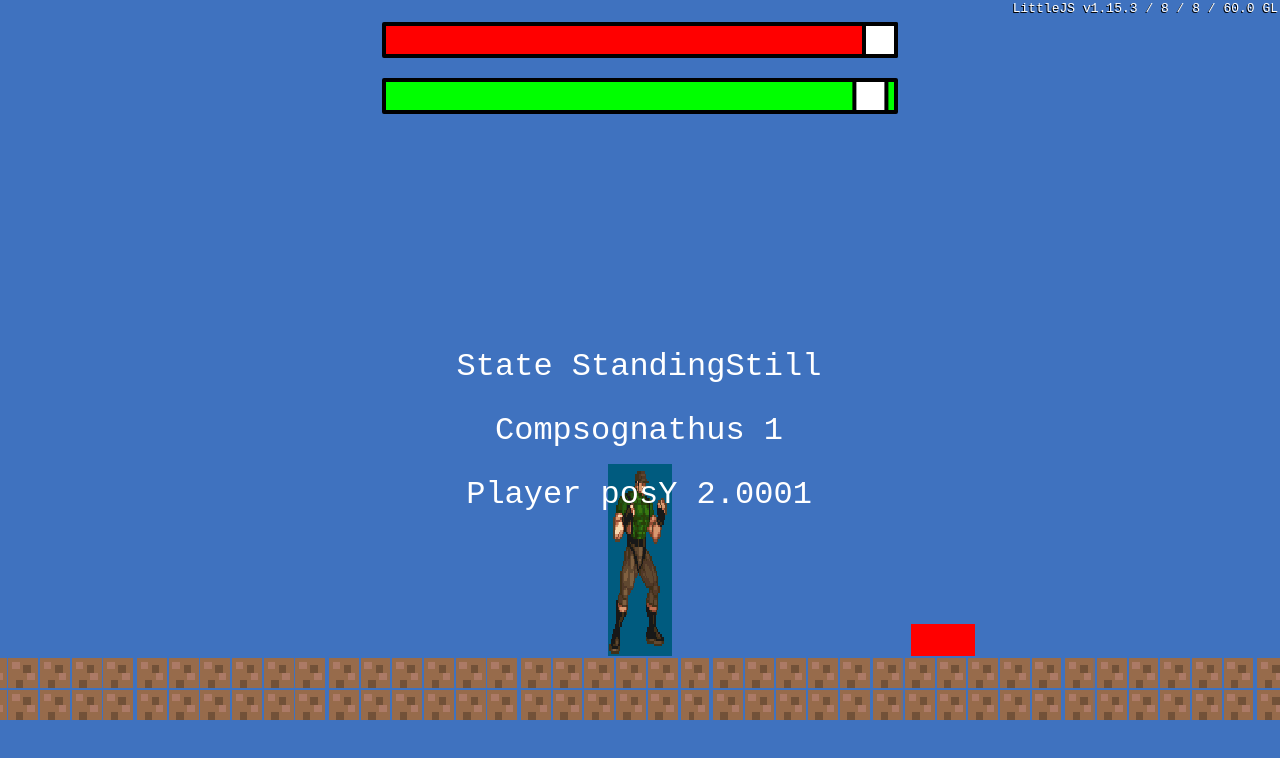
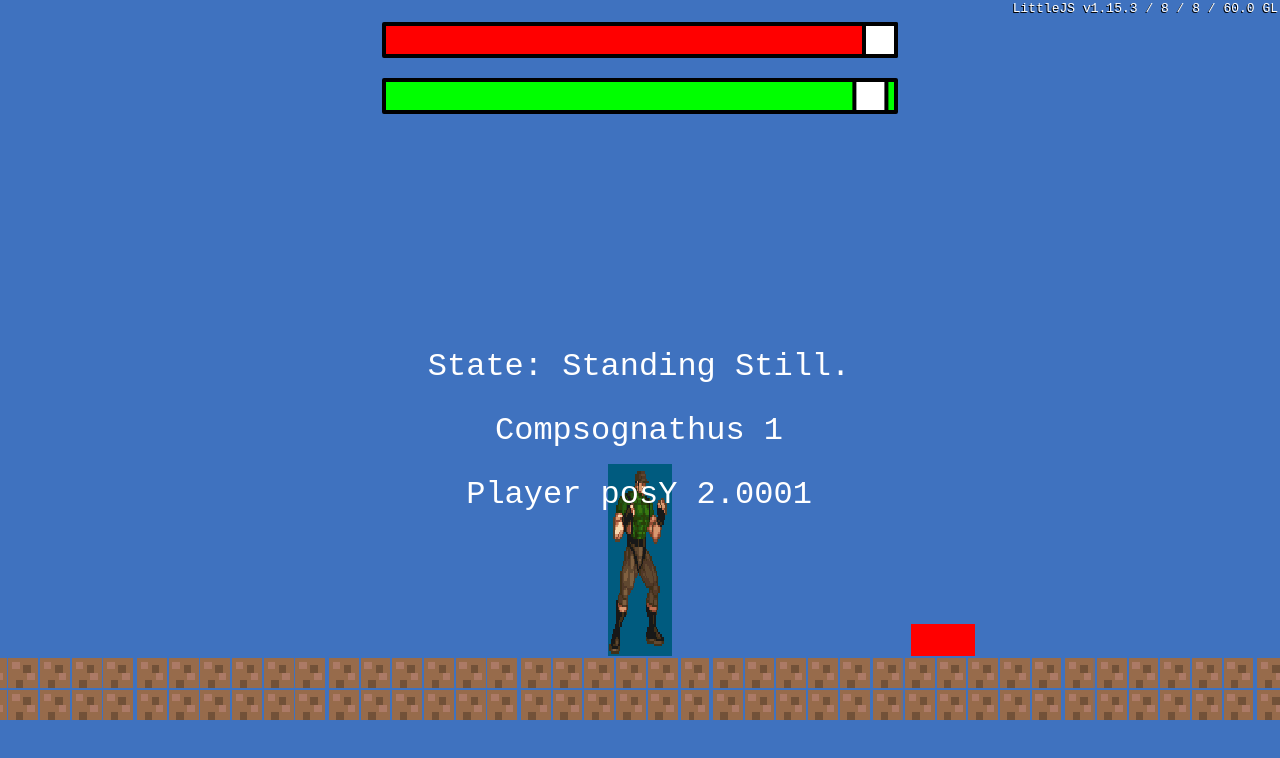
Before and after one commit to RaphaelTheStegosaurus/compsognathus, a website: page index.html in a window 1280 px wide. Drawn offline with Linux system fonts and the light colour scheme.

Commit message:
Working on FSM

```diff
--- /dev/null
+++ b/FSM.js
@@ -0,0 +1,207 @@
+const FSM = {
+  PLAYER: {
+    SHAKING_OFF: {
+      //Sacudirse los compsognathus encima de el
+      name: "Shaking Off",
+      enter: (player) => {},
+      update: (player) => {},
+      exit: (player) => {},
+    },
+    STANDING: {
+      //ESTANDO QUIETO
+      name: "Standing Still",
+      enter: (player) => {},
+      update: (player) => {
+        if (MoveAxisXListener()) {
+          FSM.changeState(player, FSM.PLAYER.RUNNING);
+        }
+      },
+      exit: (player) => {},
+    },
+    STANDING_DIFFICULT: {
+      //ESTANDO QUIETO CON DIFICULTAD
+      name: "Standing Still With Difficult",
+      enter: (player) => {},
+      update: (player) => {},
+      exit: (player) => {},
+    },
+    JUMPING: {
+      //Saltar
+      name: "Jumping",
+      enter: (player) => {},
+      update: (player) => {},
+      exit: (player) => {},
+    },
+    FALLING: {
+      //Regresando al suelo despues de saltar
+      name: "Falling",
+      enter: (player) => {},
+      update: (player) => {},
+      exit: (player) => {},
+    },
+    RUNNING: {
+      //Corriendo
+      name: "Running",
+      enter: (player) => {},
+      update: (player) => {
+        if (MoveAxisXListener()) {
+          console.log("DEJE DE CORRER");
+
+          FSM.changeState(player, FSM.PLAYER.STANDING);
+        } else {
+          MoveAxisX(player);
+        }
+      },
+      exit: (player) => {},
+    },
+    WALKING_DIFFICULT: {
+      //Caminando CON DIFICULTAD
+      name: "Walking With Difficult",
+      enter: (player) => {},
+      update: (player) => {},
+      exit: (player) => {},
+    },
+    TRIPPING: {
+      //TROPEZANDO por agotamiento
+      name: "Tripping To The Ground",
+      enter: (player) => {},
+      update: (player) => {},
+      exit: (player) => {},
+    },
+    BEING_ATTACKED: {
+      //Siendo Atacado
+      name: "Being Attacked",
+      enter: (player) => {},
+      update: (player) => {},
+      exit: (player) => {},
+    },
+    LIFTING_UP: {
+      //Levantándose del Suelo
+      name: "Lifting Up",
+      enter: (player) => {},
+      update: (player) => {},
+      exit: (player) => {},
+    },
+    ATTACKING: {
+      //Atacando a los compsognathus frente a el
+      name: "Attacking",
+      enter: (player) => {},
+      update: (player) => {},
+      exit: (player) => {},
+    },
+    DYING: {
+      //Muriendo devorado por los Compsognathus en el suelo.
+      name: "Dying",
+      enter: (player) => {},
+      update: (player) => {},
+      exit: (player) => {},
+    },
+  },
+  COMPSOGNATHUS: {
+    FOLLOWING_PLAYER: {
+      //Seguirá al Jugador a cierta distancia mientras lo vea de frente y de espalda se acercara mas.
+      name: "Follow the Player",
+      enter: (player) => {},
+      update: (player) => {},
+      exit: (player) => {},
+    },
+    KEEPING_DISTANCE: {
+      //Mantendrá una distancia frente a el jugador cuando este lo vea de frente si esta muy cerca por frente de el este retrocederá.
+      name: "Keep its Distance",
+      enter: (player) => {},
+      update: (player) => {},
+      exit: (player) => {},
+    },
+    CLIMBING_ONTO_PLAYER: {
+      //Si se acerca al jugador por la espalda este pasara a trepar al instante
+      name: "Climb onto the Players Back",
+      enter: (player) => {},
+      update: (player) => {},
+      exit: (player) => {},
+    },
+    RUNNING_AWAY: {
+      //Este correrá cuando el jugador lo ataque y se ocultara en la vegetación
+      name: "Run away",
+      enter: (player) => {},
+      update: (player) => {},
+      exit: (player) => {},
+    },
+    TAKING_DAMAGE: {
+      //Recibirá Daño si el jugador lo ataca a distancia con un proyectil como una piedra.
+      name: "Take Damage",
+      enter: (player) => {},
+      update: (player) => {},
+      exit: (player) => {},
+    },
+    APPEARING: {
+      //Este spawner en cierta zonas para empezar acosar al jugador
+      name: "Appear in Vegetation",
+      enter: (player) => {},
+      update: (player) => {},
+      exit: (player) => {},
+    },
+    FALLING_FROM_PLAYER: {
+      //Este caerá desde la espalda del jugador al suelo para esconderse en la vegetación
+      name: "Fall from the Player",
+      enter: (player) => {},
+      update: (player) => {},
+      exit: (player) => {},
+    },
+    ATTACKING: {
+      //Este al ver al jugador en el suelo pasara a atacarlo encima para irle bajando salud a este.
+      name: "Attack the Player on the ground",
+      enter: (player) => {},
+      update: (player) => {},
+      exit: (player) => {},
+    },
+  },
+  //[ ] Check 13/07/2026
+  // Función para procesar la lógica de cualquier entidad
+  updateEntity: (entity, stateName) => {
+    const state = FSM.PLAYER[stateName] || FSM.COMPSOGNATHUS[stateName];
+    if (state && state.update) {
+      state.update(entity);
+    }
+  },
+
+  // Función para manejar cambios de estado
+  changeState: (entity, newStateName) => {
+    if (entity.State === newStateName) return;
+
+    // Ejecuta el exit del estado anterior
+    const oldState =
+      FSM.PLAYER[entity.State] || FSM.COMPSOGNATHUS[entity.State];
+    if (oldState && oldState.exit) oldState.exit(entity);
+    entity.OldState = oldState;
+    entity.State = newStateName;
+    console.log(entity.State.name);
+    if (entity.OldState) {
+      console.log(entity.OldState.name);
+    }
+
+    // Ejecuta el enter del nuevo estado
+    const newState =
+      FSM.PLAYER[newStateName] || FSM.COMPSOGNATHUS[newStateName];
+    if (newState && newState.enter) newState.enter(entity);
+  },
+};
+const MoveAxisX = (entity) => {
+  let move = getMoves();
+  entity.velocity.x += move.x * (entity.groundObject ? 0.1 : 0.01);
+};
+const MoveAxisXListener = () => {
+  let move = getMoves();
+  if (move.x == 0) {
+    return false;
+  }
+  return true;
+};
+const getMoves = () => {
+  let move = vec2(0, 0);
+  if (isTouchDevice) {
+    move = gamepadStick(0);
+  } else {
+    move = keyDirection();
+  }
+  return move;
+};
--- /dev/null
+++ b/app.js
@@ -0,0 +1,345 @@
+"use strict";
+
+const pageWidth = window.innerWidth;
+const pageHeight = window.innerHeight;
+const ScrollBarSize = { x: (pageWidth / 10) * 4, y: (pageHeight / 100) * 4 };
+function getPageSize() {
+  return { x: window.innerWidth, y: window.innerHeight };
+}
+function getCellSize() {
+  const pageSize = getPageSize();
+  const cols_by_page = 10;
+  const rows_by_page = 100;
+  return {
+    width: pageSize.x / cols_by_page,
+    height: pageSize.y / rows_by_page,
+  };
+}
+function getPosition(xPosition, yPosition) {
+  const cellSize = getCellSize();
+  return { x: cellSize.width * xPosition, y: cellSize.height * yPosition };
+}
+
+function getScrollBarSize(width, height, unityX, unityY) {
+  return { width: (width / 10) * unityX, height: (height / 100) * unityY };
+}
+///////////////////////////////////////////////////////////////////////////////
+class Player extends EngineObject {
+  static StateList = {
+    STANDING: "StandingStill",
+    STANDING_DIFFICULT: "StandingStillWithDifficult",
+    JUMPING: "Jumping",
+    FALLING: "Falling",
+    RUNNING: "Running",
+    RUNNING_DIFFICULT: "RunningWithDifficult",
+    TRIPPING: "TrippingToTheGround",
+    BEING_ATTACKED: "BeingAttacked",
+    LIFTING_UP: "LiftingUp",
+    ATTACKING: "Attacking",
+    DYING: "Dying",
+  };
+  constructor() {
+    super(vec2(50, 10), vec2(1, 2), null, 0, GREEN);
+    this.setCollision();
+    this.Direction = 1;
+    this.Health = 100;
+    this.Stamina = 100;
+    this.HealthBar = new BarComponent({ x: 5, y: 5 }, RED);
+    this.StaminaBar = new BarComponent({ x: 5, y: 12 }, GREEN);
+    this.NumberOfCompsognathusAboveYou = 0;
+    this.TimerInterval = 2;
+    this.Timer = this.TimerInterval;
+    this.State = Player.StateList.STANDING;
+    this.Sprite = new SpritePlayer(this.pos, vec2(2, 6));
+
+    this.angle = 0; //1.57 es -90
+    // this.angleVelocity = 0.001;//agrega momento angular osea gira
+    // this.localAngle = ;
+    this.currentState = FSM.PLAYER.STANDING;
+    this.OldState = {};
+  }
+  update() {
+    this.settingSprites();
+    this.setCamera();
+    this.StaminaBar.adjustValue(this.Stamina);
+    this.HealthBar.adjustValue(this.Health);
+    debugText(`State: ${this.currentState.name}.`, vec2(this.pos.x, 10));
+    debugText(`Player posY ${this.pos.y}`, vec2(this.pos.x, 6));
+    debugText(
+      `Compsognathus ${this.NumberOfCompsognathusAboveYou}`,
+      vec2(this.pos.x, 8)
+    );
+    // 2. Delegar lógica de movimiento/acciones al estado actual
+    if (this.currentState.update) {
+      this.currentState.update(this);
+    }
+    // 3. Inputs procesan cambios de estado
+    // this.inputs();
+
+    this.restStamina();
+    this.machineState();
+
+    // debugText(`Mouse ${mousePosScreen}`, vec2(this.pos.x, 7.5));
+  }
+  machineState() {
+    if (this.NumberOfCompsognathusAboveYou > 0) {
+      this.State = Player.StateList.STANDING_DIFFICULT;
+    } else {
+      this.State = Player.StateList.STANDING;
+    }
+  }
+  run(vectorX) {
+    this.velocity.x += vectorX * (this.groundObject ? 0.1 : 0.01);
+  }
+  jump() {
+    this.velocity.y = 0.75;
+  }
+  attack() {}
+  shake() {}
+  settingSprites() {
+    this.Sprite.mirror = this.Direction > 0 ? true : false;
+    this.Sprite.pos = vec2(this.pos.x, this.pos.y + 2);
+  }
+  trippingToTheGround() {}
+  inputs() {
+    let move = vec2(0, 0);
+    let isJumping = false;
+    let isAttack = false;
+    let isShake = false;
+    if (isTouchDevice) {
+      touchGamepadEnable = true;
+      isJumping = gamepadIsDown(0);
+      move = gamepadStick(0);
+    } else {
+      move = keyDirection();
+      isJumping = keyIsDown("Space");
+    }
+    this.velocity.x += move.x * (this.groundObject ? 0.1 : 0.01);
+
+    if (this.groundObject && isJumping) {
+      this.velocity.y = 0.75;
+      this.State = Player.StateList.JUMPING;
+    }
+    if (this.groundObject) {
+      if (move.x !== 0) {
+        this.State = Player.StateList.RUNNING;
+      } else if (!isJumping) {
+        this.State = Player.StateList.STANDING;
+      }
+    } else {
+      if (this.velocity.y > 0.05) {
+        this.State = Player.StateList.JUMPING;
+      } else if (this.velocity.y < -0.05) {
+        this.State = Player.StateList.FALLING;
+      }
+    }
+
+    this.turnDirection(move.x);
+  }
+  turnDirection(directionX) {
+    if (directionX == 0) {
+      return;
+    }
+    this.Direction = directionX < 0 ? -1 : 1;
+    return;
+  }
+  setCamera() {
+    cameraPos.x = this.pos.x;
+    if (this.pos.y < 9) {
+      cameraPos.y = 9;
+    } else {
+      cameraPos.y = this.pos.y;
+    }
+  }
+  addCompsognathusAboveYou() {
+    this.NumberOfCompsognathusAboveYou = this.NumberOfCompsognathusAboveYou + 1;
+  }
+  restStamina() {
+    this.Timer -= timeDelta;
+    if (this.Timer < 0) {
+      if (this.Stamina > 0) {
+        this.Stamina -= this.NumberOfCompsognathusAboveYou;
+      } else {
+        this.State = Player.StateList.TRIPPING;
+      }
+      this.Timer = this.TimerInterval;
+    }
+  }
+}
+class SpritePlayer extends EngineObject {
+  constructor(pos, size) {
+    super(pos, size);
+    this.tileInfo = new TileInfo(vec2(0, 0), vec2(47, 79), 1);
+    this.mass = 0;
+    this.collide = false;
+  }
+}
+class GroundManager extends EngineObject {
+  constructor() {
+    super();
+    this.CHUNK_SIZE = 100;
+    this.chunksGenerated = new Set();
+    this.lastChunkX = -99999;
+  }
+  update() {
+    const cameraChunkX = floor(cameraPos.x / this.CHUNK_SIZE);
+    for (let i = 0; i < 3; i++) {
+      const chunkToGenerate = cameraChunkX + i;
+      if (
+        chunkToGenerate > this.lastChunkX &&
+        !this.chunksGenerated.has(chunkToGenerate)
+      ) {
+        this.generateChunk(chunkToGenerate);
+        this.chunksGenerated.add(chunkToGenerate);
+        this.lastChunkX = chunkToGenerate;
+      }
+    }
+  }
+  generateChunk(chunkX) {
+    const startX = chunkX * this.CHUNK_SIZE;
+    const levelSize = vec2(this.CHUNK_SIZE, 2);
+    const newChunk = new TileCollisionLayer(
+      vec2(startX, -1),
+      levelSize,
+      new TileInfo(vec2(0, 0), vec2(17.17), 0)
+    );
+    const groundLevelY = 5;
+    const pos = vec2();
+    for (pos.x = 0; pos.x < levelSize.x; pos.x++) {
+      for (pos.y = 0; pos.y < groundLevelY; pos.y++) {
+        newChunk.setData(pos, new TileLayerData(vec2(1, 1)));
+        newChunk.setCollisionData(pos);
+      }
+    }
+    newChunk.redraw();
+  }
+}
+class Compsognathus extends EngineObject {
+  constructor(pos, player) {
+    super(pos, vec2(1, 1));
+    this.color = RED;
+    this.setCollision();
+    this.Player = player;
+    this.Direction = 1;
+    this.ChaseSpeed = 0.08;
+    this.Status = "Follow";
+  }
+  update() {
+    // debugText(`Status ${this.Status}`, vec2(this.Player.pos.x, 12));
+    this.movements();
+  }
+  movements() {
+    const Distance = Math.abs(this.GetValueDistance());
+    const dirToPlayer = sign(this.Player.pos.x - this.pos.x);
+    if (this.IsItBehindHim()) {
+      this.follow(dirToPlayer, Distance);
+    } else {
+      this.keepDistance(dirToPlayer, Distance);
+    }
+  }
+  GetValueDistance() {
+    return this.pos.x - this.Player.pos.x;
+  }
+  IsItBehindHim() {
+    return (
+      (this.GetValueDistance() < 0 && this.Player.Direction > 0) ||
+      (this.GetValueDistance() > 0 && this.Player.Direction < 0)
+    );
+  }
+  checkIfPlayerIsNotJumpingOrAttacking() {
+    return !(
+      this.Player.State == Player.StateList.JUMPING ||
+      this.Player.State == Player.StateList.FALLING
+    );
+  }
+  follow(moveVector, _Distance) {
+    this.Status = "Follow";
+    this.velocity.x = moveVector * this.ChaseSpeed;
+    if (
+      _Distance < this.size.x * 2 &&
+      this.checkIfPlayerIsNotJumpingOrAttacking()
+    ) {
+      this.attack();
+    }
+  }
+
+  keepDistance(moveVector, _Distance) {
+    if (_Distance > 10) {
+      this.follow(moveVector, _Distance);
+    } else if (_Distance > 9) {
+      this.Status = "Stay Front You";
+      this.velocity.x = 0;
+    } else {
+      this.Status = "Keep Distance";
+      this.velocity.x = moveVector * (1.5 * this.ChaseSpeed) * -1;
+    }
+  }
+  attack() {
+    this.Status = "Its Attacking You";
+    this.Player.addCompsognathusAboveYou();
+    this.destroy();
+  }
+}
+class BarComponent extends UIScrollbar {
+  constructor(Coords, color) {
+    super(vec2(0, 0), vec2(0, 0));
+    this.color = color;
+    this.interactive = false;
+    this.resize();
+    this.Coords = Coords;
+  }
+  update() {
+    this.resize();
+    this.reposition();
+  }
+  resize() {
+    const size = getPosition(4, 4);
+    this.size = vec2(size.x, size.y);
+  }
+  reposition() {
+    const position = getPosition(this.Coords.x, this.Coords.y);
+    this.pos = vec2(position.x, position.y);
+  }
+  adjustValue(value) {
+    this.value = parseFloat(value / 100).toFixed(2);
+  }
+}
+function gameInit() {
+  new UISystemPlugin();
+
+  //[ ] LittleJs no tiene metodon para ubicar ui pero se basa en pixeles de la pantalla no en el pos global del engine
+  gravity.y = -0.05;
+  new GroundManager();
+  const player = new Player();
+  new Compsognathus(vec2(40, 10), player);
+  new Compsognathus(vec2(50, 10), player);
+  new Compsognathus(vec2(60, 10), player);
+  canvasClearColor = hsl(0.6, 0.5, 0.5);
+}
+///////////////////////////////////////////////////////////////////////////////
+function gameUpdate() {
+  // called every frame at 60 frames per second
+  // handle input and update the game state
+}
+///////////////////////////////////////////////////////////////////////////////
+function gameUpdatePost() {
+  // called after physics and objects are updated
+  // setup camera and prepare for render
+}
+///////////////////////////////////////////////////////////////////////////////
+function gameRender() {
+  // called before objects are rendered
+  // draw any background effects that appear behind objects
+}
+///////////////////////////////////////////////////////////////////////////////
+function gameRenderPost() {
+  // called after objects are rendered
+  // draw effects or hud that appear above all objects
+  //   LJS.drawTextScreen("Hello World!", LJS.mainCanvasSize.scale(0.5), 80);
+}
+///////////////////////////////////////////////////////////////////////////////
+// Startup LittleJS Engine
+engineInit(gameInit, gameUpdate, gameUpdatePost, gameRender, gameRenderPost, [
+  "../media/protp-Gnd.png",
+  "../media/sample.png",
+]);
```
Also changed, not shown: FSM.ts (deleted, +0 -146 lines), index.html (+5 -1 lines).
